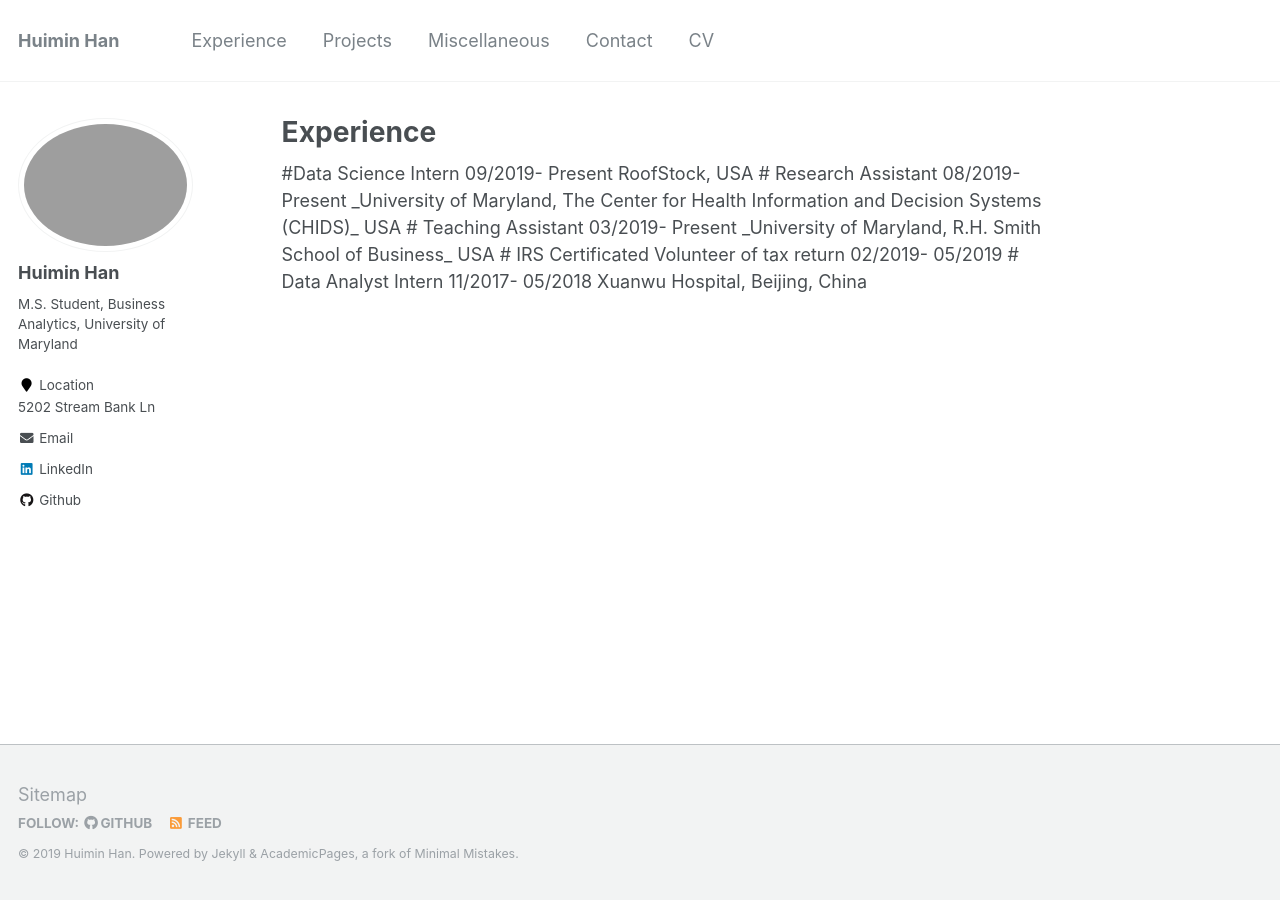
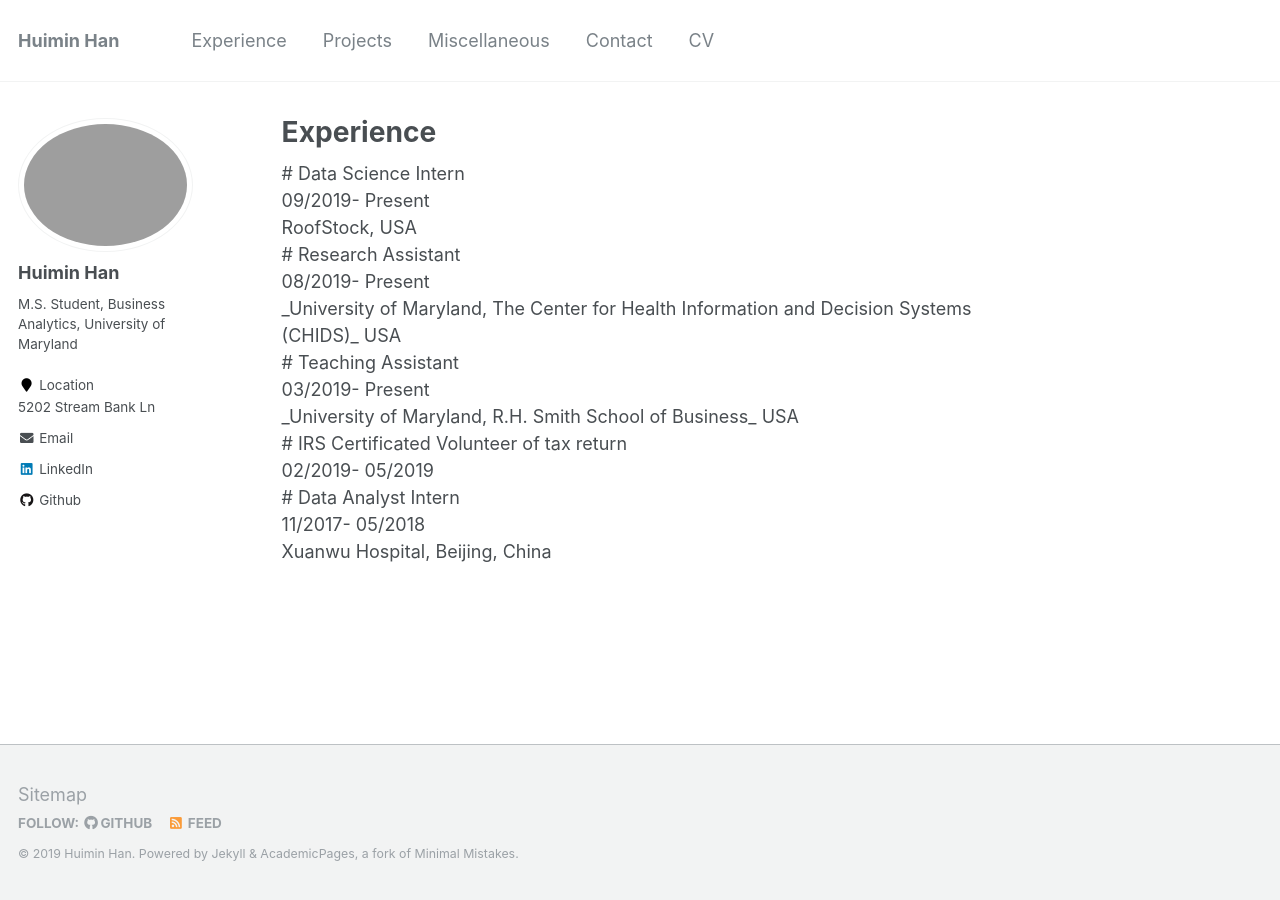
Before and after one commit to HannahHan3/HannahHan3.github.io, a Jekyll site: the page built from _pages/experience.html, in a window 1280 px wide. Built offline with Jekyll 4.4.1, drawn with Linux system fonts in a browser that asks for light colours.

```diff
--- a/_pages/experience.html
+++ b/_pages/experience.html
@@ -8,20 +8,20 @@ author_profile: true
 
 {% include base_path %}
 
-#Data Science Intern
-09/2019- Present
-RoofStock, USA
-# Research Assistant
-08/2019- Present
-_University of Maryland, The Center for Health Information and Decision Systems (CHIDS)_ USA
+# Data Science Intern <br />
+09/2019- Present <br />
+RoofStock, USA <br />
+# Research Assistant <br />
+08/2019- Present <br />
+_University of Maryland, The Center for Health Information and Decision Systems (CHIDS)_ USA    <br />
 
-# Teaching Assistant
-03/2019- Present
-_University of Maryland, R.H. Smith School of Business_ USA
+# Teaching Assistant <br />
+03/2019- Present <br />
+_University of Maryland, R.H. Smith School of Business_ USA  <br />
 
-# IRS Certificated Volunteer of tax return
-02/2019- 05/2019
+# IRS Certificated Volunteer of tax return<br />
+02/2019- 05/2019<br />
 
-# Data Analyst Intern
-11/2017- 05/2018
-Xuanwu Hospital, Beijing, China
+# Data Analyst Intern <br />
+11/2017- 05/2018<br />
+Xuanwu Hospital, Beijing, China  <br />
```
